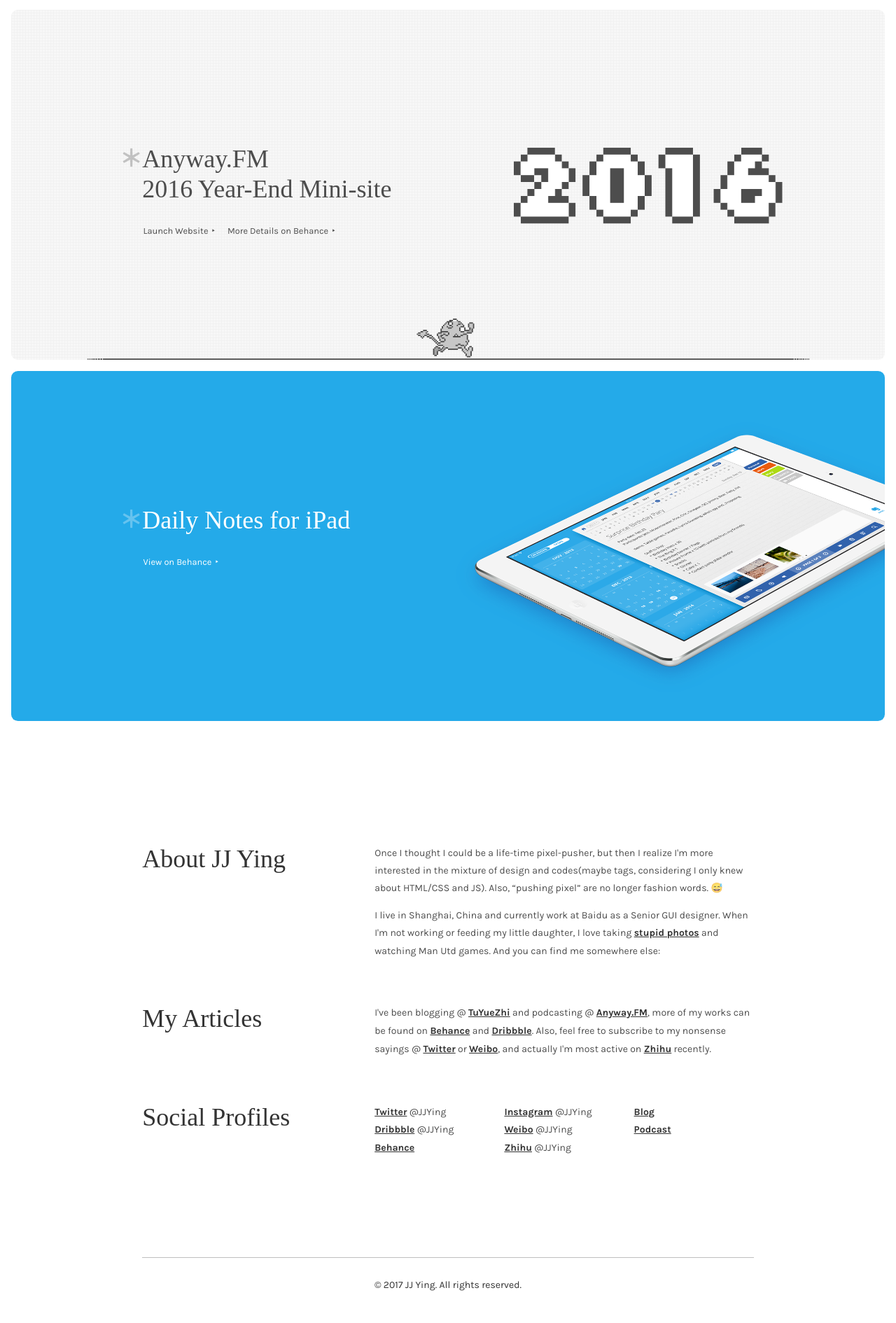
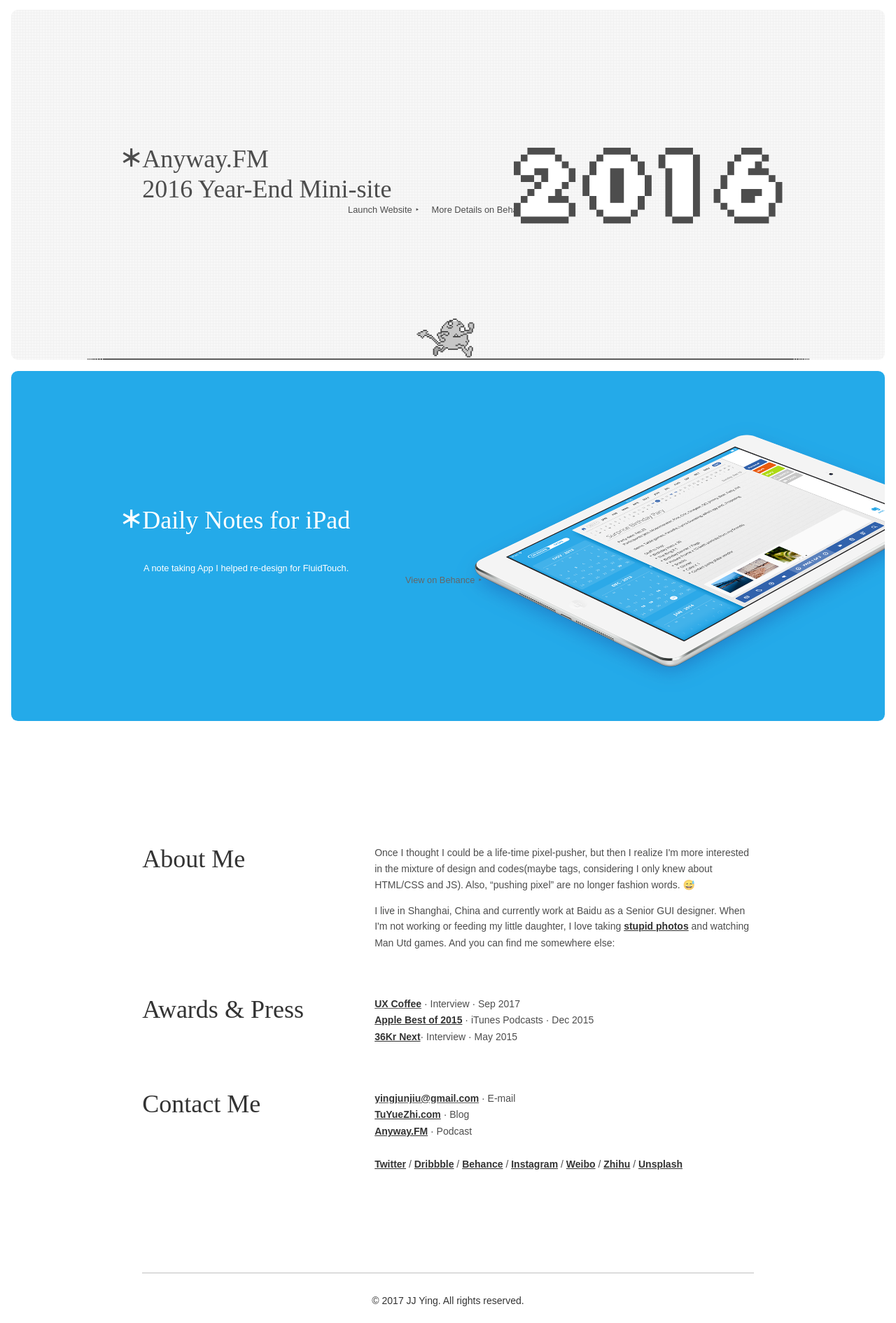
Before and after one commit to JJYing/IconMoon-2017, a PHP site: page / in a window 1280 px wide. Shown: the part 4280-6170 px from the top of the page at 70% size. Before the commit the page ends 6124 px from the top, so only its background shows below. Run offline with PHP 8.4, Linux system fonts and the light colour scheme; some web fonts are replaced.

Commit message:
Wording update

```diff
--- a/index.html
+++ b/index.html
@@ -14,8 +14,7 @@
 	<title>IconMoon - Portfolio of JJ Ying</title>
 
 	<link rel="stylesheet" rev="stylesheet" href="main.css" type="text/css" media="all" />
-	<link rel="stylesheet" href="https://fonts.typotheque.com/WF-030004-010011.css" type="text/css" />
-	<link href="https://fonts.googleapis.com/css?family=Karla:400,700" rel="stylesheet">
+	<link rel="stylesheet" rev="stylesheet" href="http://anyway-web.b0.upaiyun.com/css/fontello.css" type="text/css" media="all" />
 
 	<script type="text/javascript" src="js/jquery-3.1.1.min.js"></script>
 	<script type="text/javascript" src="js/in-view.min.js"></script>
@@ -24,11 +23,11 @@
 <body>
 	<header>
 
-		<section class="autowidth tagline">I'm JJ Ying,</section>
+		<section class="autowidth tagline">Hey There, I'm JJ Ying,</section>
 		<section class="autowidth desc">based in Shanghai, China,</section>
 
 		<section class="autowidth tagline">Just Another UI Designer.</section>
-		<section class="autowidth desc">Working in Baidu and previously in HP,</section>
+		<section class="autowidth desc">working at Baidu and previously at HP,</section>
 
 		<section class="autowidth tagline">And know a little about coding,</section>
 		<section class="autowidth desc last-header">but just too little to be called full-stack. 😝</section>
@@ -38,7 +37,7 @@
 	<nav>
 		<div class="autowidth header-nav">
 			<div class="logo"><img src="images/logo.png"/></div>
-			<div class="header-name">JJ Ying's Portfolio</div>
+			<div class="header-name"><strong>JJ Ying</strong><span>, just another UI Designer</span></div>
 			<ul class="">
 				<li><a href="#works">Works</a></li>
 				<li><a href="#about">About</a></li>
@@ -51,16 +50,40 @@
 	<main>
 		<div class="inner inner-content">
 
-			<article class="item s-anyway-tab" id="works">
+
+			<article class="item s-analytttics" id="works">
+				<div class="inner-item">
+					<div class="item-main autowidth">
+						<h1 class="item-text">Analytttics
+						<br /><i>Dribbble Ratings</i></h1>
+
+						<div class="item-desc">
+							Web Design / Development
+							<div class="item-btns"><a class="item-btn" href="" target="_blank">Launch Site</a>
+								<a class="item-btn" href="https://github.com/JJYing/Podcast-RSS-Editor" target="_blank">Open sourced on GitHub</a></div>
+						</div>
+
+
+					</div>
+
+					<img src="images/analytttics.png" class="s-analytttics-img" />
+				</div>
+			</article>
+
+			<article class="item s-anyway-tab">
 				<div class="inner-item">
 					<div class="item-main autowidth">
 						<h1 class="item-text">Anyway.Tab
 						<br /><i>Chrome Extension</i></h1>
 
-						<div class="item-desc">A tiny name generator plug-in I wrote for Sketch</div>
+						<div class="item-desc">
+							UI Design / Development / Website
 
-						<div class="item-btns"><a class="item-btn" href="" target="_blank">Launch Site</a>
-							<a class="item-btn" href="https://github.com/JJYing/Podcast-RSS-Editor" target="_blank">Open sourced on GitHub</a></div>
+							<div class="item-btns"><a class="item-btn" href="" target="_blank">Launch Site</a>
+								<a class="item-btn" href="https://github.com/JJYing/Podcast-RSS-Editor" target="_blank">Open sourced on GitHub</a></div>
+						</div>
+
+
 					</div>
 
 					<img src="images/anyway-tab.png" class="s-analytttics-img" />
@@ -69,21 +92,7 @@
 
 
 
-			<article class="item s-analytttics">
-				<div class="inner-item">
-					<div class="item-main autowidth">
-						<h1 class="item-text">Analytttics
-						<br /><i>Dribbble Ratings</i></h1>
 
-						<div class="item-desc">A tiny name generator plug-in I wrote for Sketch</div>
-
-						<div class="item-btns"><a class="item-btn" href="" target="_blank">Launch Site</a>
-							<a class="item-btn" href="https://github.com/JJYing/Podcast-RSS-Editor" target="_blank">Open sourced on GitHub</a></div>
-					</div>
-
-					<img src="images/analytttics.png" class="s-analytttics-img" />
-				</div>
-			</article>
 
 			<article class="item s-name">
 				<div class="inner-item">
@@ -165,24 +174,6 @@
 				</div>
 			</article>
 
-<!--			<article class="item half half-l s-anyway">
-				<div class="inner-item">
-					<img src="images/anyway-1.png" class="s-anyway-img s-anyway-cube-1" />
-
-					<img src="images/anyway-2.png" class="s-anyway-img s-anyway-cube-2" />
-
-					<img src="images/anyway-3.png" class="s-anyway-img s-anyway-cube-3" />
-
-					<div class="item-main autowidth">
-						<h1 class="item-text">Award–Winning Podcast:
-						<br /><i>Anyway.FM</i></h1>
-
-						<div class="item-desc">Leon Gao and I created Anyway.FM design podcast in late 2015, we were so luck to received 'Best of 2015' award from Apple in iTunes after just 5 episodes.</div>
-
-						<div class="item-btns"><a class="item-btn" href="http://Anyway.FM" target="_blank">Launch Offical Site</a> <a class="item-btn" href="https://itunes.apple.com/cn/podcast/anyway.fm-she-ji-za-tan/id1053786200" target="_blank">Subscribe on iTunes Podcasts</a></div>
-					</div>
-				</div>
-			</article>-->
 
 			<article class="item half half-l s-iconmoon">
 				<div class="inner-item">
@@ -297,7 +288,7 @@
 			<article class="item about" id="about">
 				<div class="inner-item">
 					<div class="item-main autowidth">
-						<h1 class="item-text"><i>About </i>JJ Ying</h1>
+						<h1 class="item-text">About <i>Me</i></h1>
 
 						<div class="item-desc">
 							<div>Once I thought I could be a life-time pixel-pusher, but then I realize I'm more interested in the mixture of design and codes(maybe tags, considering I only knew about HTML/CSS and JS). Also, “pushing pixel” are no longer fashion words. 😅</div>
@@ -312,12 +303,17 @@
 			<article class="item about about-2">
 				<div class="inner-item">
 					<div class="item-main autowidth">
-						<h1 class="item-text"><i>My</i> Articles</h1>
+						<h1 class="item-text">Awards <i>&</i> Press</h1>
 
 						<div class="item-desc">
+							<div class="press-list">
+								<a href="https://zhuanlan.zhihu.com/p/29767611">UX Coffee</a> · Interview · Sep 2017
+								<br />
+								<a href="https://zhuanlan.zhihu.com/p/20026602">Apple Best of 2015</a> · iTunes Podcasts · Dec 2015
+								<br />
+								<a href="https://zhuanlan.zhihu.com/p/20026602">36Kr Next</a>· Interview · May 2015
+							</div>
 
-
-							<div>I've been blogging @ <a href="#">TuYueZhi</a> and podcasting @ <a href="#">Anyway.FM</a>, more of my works can be found on <a href="#">Behance</a> and <a href="#">Dribbble</a>. Also, feel free to subscribe to my nonsense sayings @ <a href="#">Twitter</a> or <a href="#">Weibo</a>, and actually I'm most active on <a href="#">Zhihu</a> recently.</div>
 						</div>
 					</div>
 				</div>
@@ -326,20 +322,29 @@
 			<article class="item about about-4">
 				<div class="inner-item">
 					<div class="item-main autowidth">
-						<h1 class="item-text">Social<i> Profiles</i></h1>
+						<h1 class="item-text">Contact <i>Me</i></h1>
 
 						<div class="item-desc">
+							<a href="#">yingjunjiu@gmail.com</a> · E-mail
+							<br />
+							<a href="#">TuYueZhi.com</a> · Blog
+							<br />
+							<a href="#">Anyway.FM</a> · Podcast
+							<br /><br />
 							<div class="social-list">
-								<ul>
-									<li><a href="#">Twitter</a> <span>@JJYing</span></li>
-									<li><a href="#">Dribbble</a> <span>@JJYing</span></li>
-									<li><a href="#">Behance</a></li>
-									<li><a href="#">Instagram</a> <span>@JJYing</span></li>
-									<li><a href="#">Weibo</a> <span>@JJYing</span></li>
-									<li><a href="#">Zhihu</a> <span>@JJYing</span></li>
-									<li><a href="#">Blog</a></li>
-									<li><a href="#">Podcast</a></li>
-								</ul>
+								<a href="#">Twitter</a>
+								/
+								<a href="#">Dribbble</a>
+								/
+								<a href="#">Behance</a>
+								/
+								<a href="#">Instagram</a>
+								/
+								<a href="#">Weibo</a>
+								/
+								<a href="#">Zhihu</a>
+								/
+								<a href="#">Unsplash</a>
 							</div>
 						</div>
 					</div>
--- a/main.css
+++ b/main.css
@@ -56,7 +56,7 @@
 .mr,.mr2{right: 0;}
 .ml2,.mr2{bottom: none;top: 0;}
 
-h1, .tagline, .header-name{
+h1, .tagline, .header-name strong{
 	font-family: 'Fedra Sans Bold', 'eureka-sans', sans-serif;
 	font-weight: 400;
 	font-variant-alternates: stylistic(1);
@@ -263,30 +268,25 @@
 	left: -1em;
 	top: .06em;
 	font-size: .9em;
-	opacity: .3;
+/*	opacity: .3;*/
 	font-weight: 700;
 }
 .item-desc{
 	color: #fff;
-	display: none;
-	font-size: .875rem;
+	font-size: .8rem;
 	text-align: left;
 	padding: 0 0 0 .15em;
 	width: 75%;
-	margin: 1em 0 1em;
-	line-height: 1.78;
+	margin: 3em 0 0;
+	line-height: 1.35;
 	position: relative;
 	font-weight: 400;
 }
 .item-btns{
-	margin: 3em 0 0;
-	width: auto;
-	height: auto;
-	float: left;
+	margin: 0;
 }
 .item-btn{
 	display: inline-block;
-	color: #fff;
 	border-radius: 2em;
 	padding: .2em .7em .2em .4em;
 	background: none;
@@ -633,6 +634,7 @@
 	text-align: left;
 	font-size: .875rem;
 	font-weight: 400;
+	line-height: 1.63;
 	display: block;
 	width: 62%;
 	float: right;
@@ -662,7 +664,7 @@
 	transform: translateY(-.3em);
 }
 .social-list {
-	column-count: 3;
+
 }
 /*~Footer*/
 footer{
```
Also changed, not shown: other parts of main.css (+17 -11 lines).
